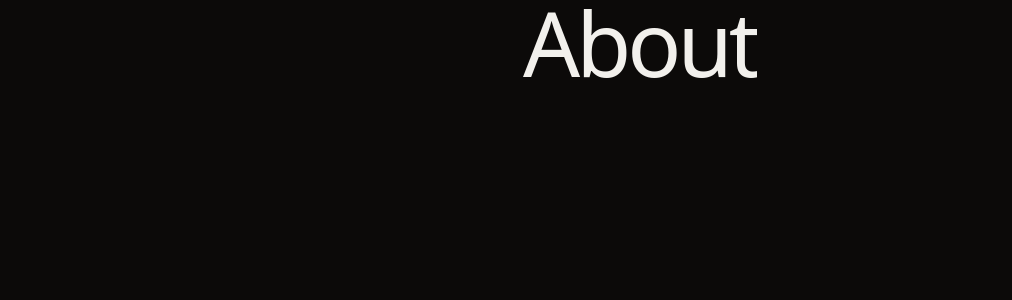
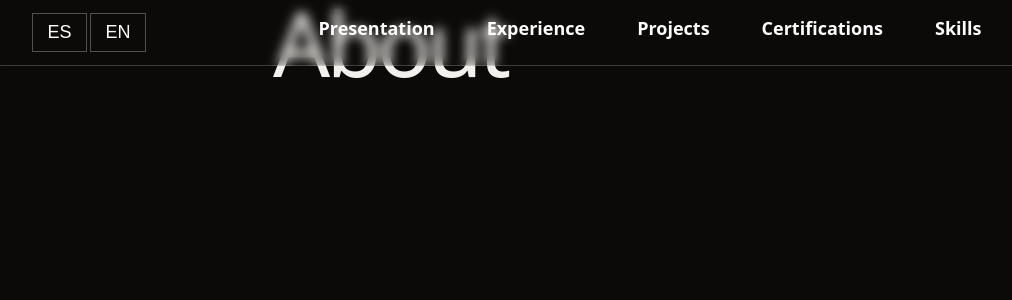
Before and after one commit to JoaquinGabriel17/portfolio-react, a Next.js app: page /about in a window 1280 px wide. Shown: the top 300 px of the page, without its empty margins (0-1012 px from the left). Built offline with nearby package versions, Linux system fonts and the light colour scheme.

Commit message:
quitar margin top para poner margin bottom

```diff
--- /dev/null
+++ b/src/app/about/about.module.css
@@ -0,0 +1,4 @@
+.main{
+    width: 100vw;
+    height: fit-content;
+}
--- a/src/app/about/page.js
+++ b/src/app/about/page.js
@@ -1,6 +1,10 @@
+import Navbar from "@/components/navbar/Navbar"
+import styles from "./about.module.css"
+
 export default function About() {
     return(
-        <div>
+        <div className={styles.main}>
+            <Navbar></Navbar>
             <h1>About</h1>
         </div>
     )
--- a/src/app/globals.css
+++ b/src/app/globals.css
@@ -68,15 +68,19 @@ section{
 
 #experience{
   width: 100%;
-
+  margin-bottom: 7rem;
 
 }
 #projects{
   width: 100%;
+  margin-bottom: 7rem;
 }
 
 #certifications{
   width: 100%;
+}
+#about{
+  /*margin-bottom: 7rem;*/
 }
 
 
--- a/src/components/sectionHeader/SectionHeader.module.css
+++ b/src/components/sectionHeader/SectionHeader.module.css
@@ -2,7 +2,7 @@
   display: flex;
   flex-direction: column;
   width: 100%;
-  margin-top: 7rem; /* Ajusta según el espacio que necesites */
+  /*margin-top: 7rem;  Ajusta según el espacio que necesites */
     border-bottom: solid 0.5px rgba(255, 255, 255, 0.075);
     padding-block: 3rem;
     border-top: solid 1px rgba(255, 255, 255, 0.356);
```
